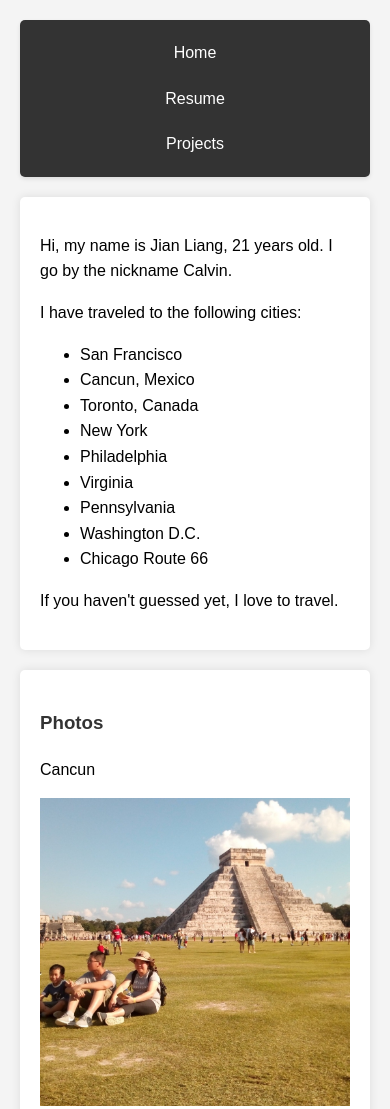
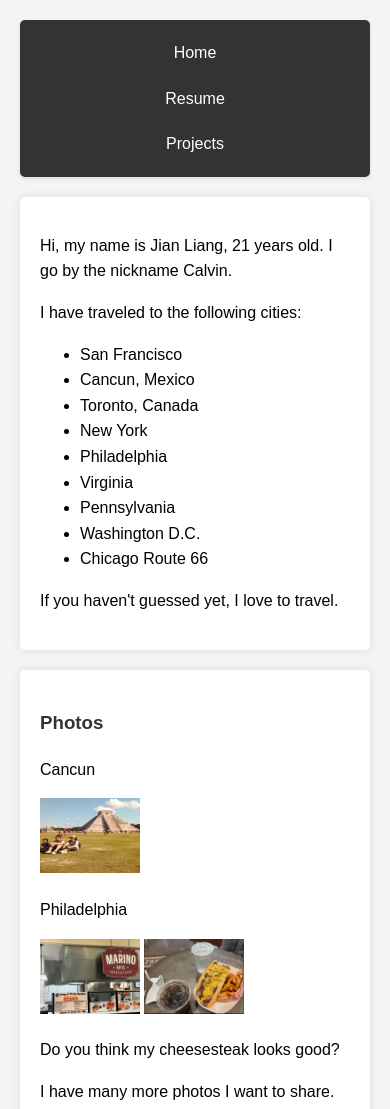
Before and after one commit to jliang24hawk/webdev_project_2, a plain HTML site: page index.html in a window 390 px wide. Shown: the top 1109 px of the page. Drawn offline with Linux system fonts and the light colour scheme.

Commit message:
Update style.css

```diff
--- a/css/style.css
+++ b/css/style.css
@@ -103,13 +103,25 @@ h1 {
 }
 
 /* Image Styles */
+
 img {
-    max-width: 100%;
-    height: auto;
-    display: block;
-    margin: 10px auto;
+  width: 200px;
+  height: 150px;
 }
 
+@media only screen and (max-width: 768px) {
+  img {
+    width: 150px;
+    height: 100px;
+  }
+}
+
+@media only screen and (max-width: 480px) {
+  img {
+    width: 100px;
+    height: 75px;
+  }
+}
 /* Responsive Design */
 @media (max-width: 600px) {
     .navigation_bar nav ul {
```
